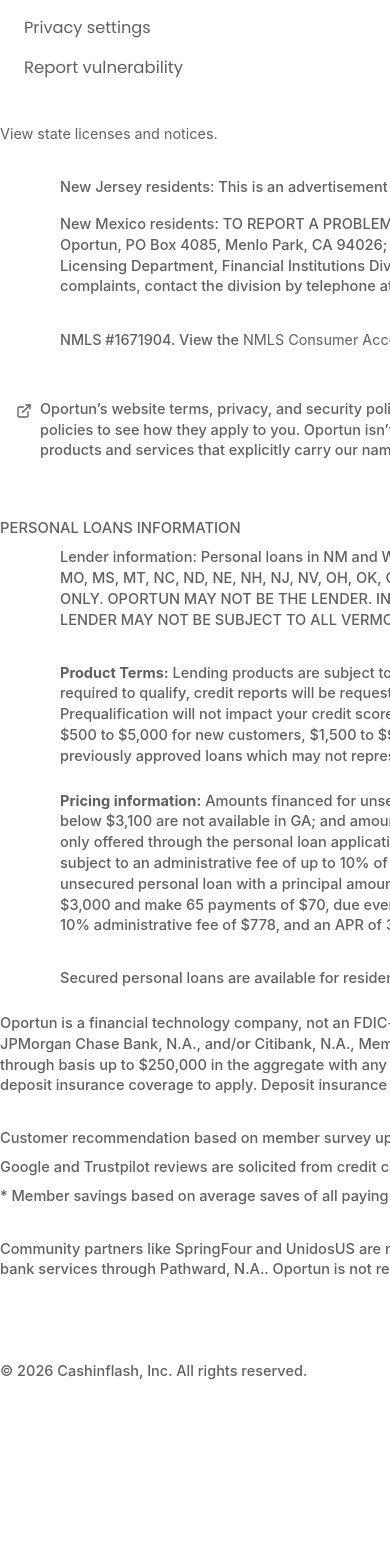
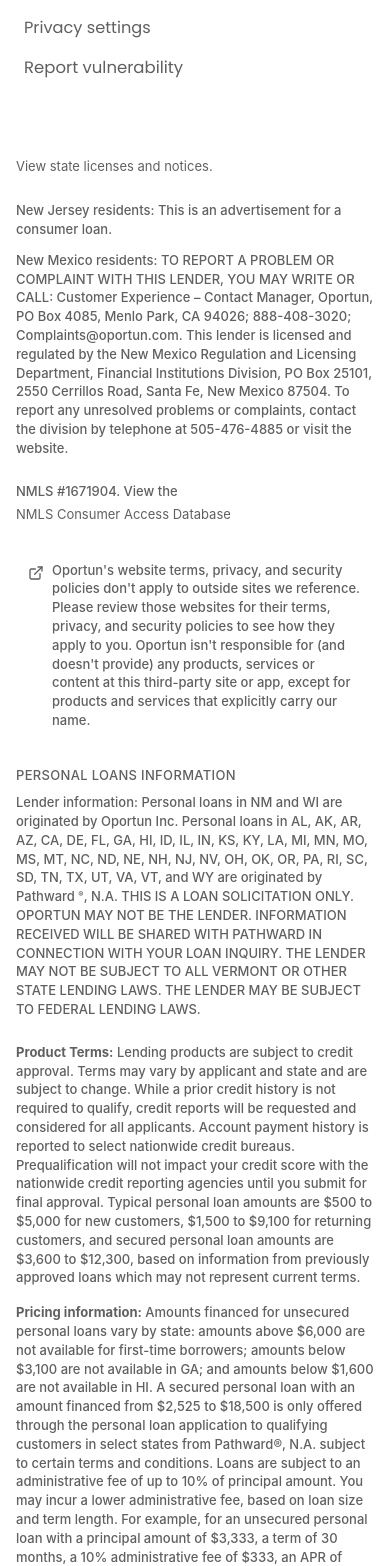
Before and after one commit to rahulch82667-maker/Cash_In_flash, a Next.js app: page / in a window 390 px wide. Shown: the part 7830-9396 px from the top of the page. Before the commit the page ends 9292 px from the top, so only its background shows below. Built offline with nearby package versions, Linux system fonts and the light colour scheme; a web font is replaced by a local one.

Commit message:
make the disclosure component responsive

```diff
--- a/components/home/Disclosures.tsx
+++ b/components/home/Disclosures.tsx
@@ -4,19 +4,29 @@
 
 const Disclosures = () => {
   return (
-    <section className="relative mx-auto pb-20 bg-white" style={{ width: "1200px", color: "#606060", fontFamily: "'Inter', sans-serif" }}>
+    <section
+      className="relative mx-auto py-8 sm:py-12 md:py-16 lg:py-10 bg-white px-4 sm:px-6 md:px-8 lg:px-0"
+      style={{
+        color: "#606060",
+        fontFamily: "'Inter', sans-serif",
+        maxWidth: "1200px",
+        width: "100%"
+      }}
+    >
 
-      {/* 1. State Licenses and Notices */}
-      <div className="mb-8">
-        <button className="text-[14.4px] font-normal">View state licenses and notices.</button>
+      {/*State Licenses and Notices */}
+      <div className="mb-6 sm:mb-8">
+        <button className="text-[13px] sm:text-[14.4px] font-normal hover:underline transition-all">
+          View state licenses and notices.
+        </button>
       </div>
 
-      {/* 2. New Jersey & New Mexico Residents */}
-      <div className="flex flex-col gap-4 mb-8 ml-[60px]">
-        <p className="text-[14.5px] font-medium leading-[20.8px]">
+      {/* New Jersey & New Mexico Residents */}
+      <div className="flex flex-col gap-3 sm:gap-4 mb-6 sm:mb-8 ml-0 sm:ml-[30px] md:ml-[60px]">
+        <p className="text-[13px] sm:text-[14px] md:text-[14.5px] font-medium leading-[18.8px] sm:leading-[20.8px]">
           New Jersey residents: This is an advertisement for a consumer loan.
         </p>
-        <p className="text-[14.6px] font-medium leading-[20.8px]">
+        <p className="text-[13px] sm:text-[14px] md:text-[14.6px] font-medium leading-[18.8px] sm:leading-[20.8px]">
           New Mexico residents: TO REPORT A PROBLEM OR COMPLAINT WITH THIS LENDER, YOU MAY WRITE OR CALL: Customer Experience – Contact Manager,
           Oportun, PO Box 4085, Menlo Park, CA 94026; 888-408-3020; Complaints@oportun.com. This lender is licensed and regulated by the New Mexico Regulation
           and Licensing Department, Financial Institutions Division, PO Box 25101, 2550 Cerrillos Road, Santa Fe, New Mexico 87504. To report any unresolved problems
@@ -24,72 +34,74 @@
         </p>
       </div>
 
-      {/* 3. NMLS Section */}
-      <div className="flex items-center gap-1 mb-8 text-[14.4px] font-medium ml-[60px]">
+      {/*  NMLS Section */}
+      <div className="flex flex-wrap items-center gap-1 mb-6 sm:mb-8 text-[13px] sm:text-[14.4px] font-medium ml-0 sm:ml-[30px] md:ml-[60px]">
         <span>NMLS #1671904. View the</span>
-        <button className="font-normal">NMLS Consumer Access Database</button>
+        <button className="font-normal hover:underline transition-all">NMLS Consumer Access Database</button>
       </div>
 
-      {/* 4. Third Party Policy */}
-      <div className="mb-8  p-4 rounded-lg">
-        <div className="flex items-start gap-2 mb-2">
+      {/* Third Party Policy */}
+      <div className="mb-6 sm:mb-8 p-3 sm:p-4 rounded-lg ">
+        <div className="flex items-start gap-2">
           <ExternalLink size={16} className="mt-1 flex-shrink-0" />
-          <p className="text-[14.5px] font-medium leading-[20.8px]">
-            Oportun’s website terms, privacy, and security policies don’t apply to outside sites we reference. Please review those websites for their terms, privacy, and security policies to see how they apply to you. Oportun isn’t responsible for (and doesn’t provide) any products, services or content at this third-party site or app, except for products and services that explicitly carry our name.
+          <p className="text-[13px] sm:text-[14px] md:text-[14.5px] font-medium leading-[18.8px] sm:leading-[20.8px]">
+            Oportun's website terms, privacy, and security policies don't apply to outside sites we reference. Please review those websites for their terms, privacy, and security policies to see how they apply to you. Oportun isn't responsible for (and doesn't provide) any products, services or content at this third-party site or app, except for products and services that explicitly carry our name.
           </p>
         </div>
       </div>
 
-      {/* 5. Lender Information */}
-      <div className="mb-8">
-        <h3 className="text-[14.8px] font-medium mb-2 uppercase">Personal loans information</h3>
-        <p className="text-[14.6px] font-medium leading-[20.8px] mb-4 ml-[60px]">
-          Lender information: Personal loans in NM and WI are originated by Oportun Inc. Personal loans in AL, AK, AR, AZ, CA, DE, FL, GA, HI, ID, IL, IN, KS, KY, LA, MI, MN, MO, MS, MT, NC, ND, NE, NH, NJ, NV, OH, OK, OR, PA, RI, SC, SD, TN, TX, UT, VA, VT, and WY are originated by Pathward <sup className="text-[10px]">®</sup>, N.A. THIS IS A LOAN SOLICITATION ONLY. OPORTUN MAY NOT BE THE LENDER. INFORMATION RECEIVED WILL BE SHARED WITH PATHWARD IN CONNECTION WITH YOUR LOAN INQUIRY. THE LENDER MAY NOT BE SUBJECT TO ALL VERMONT OR OTHER STATE LENDING LAWS. THE LENDER MAY BE SUBJECT TO FEDERAL LENDING LAWS.
+      {/*  Lender Information */}
+      <div className="mb-6 sm:mb-8">
+        <h3 className="text-[13px] sm:text-[14px] md:text-[14.8px] font-medium mb-2 uppercase tracking-wide">
+          Personal loans information
+        </h3>
+        <p className="text-[13px] sm:text-[14px] md:text-[14.6px] font-medium leading-[18.8px] sm:leading-[20.8px] ml-0 sm:ml-[30px] md:ml-[60px]">
+          Lender information: Personal loans in NM and WI are originated by Oportun Inc. Personal loans in AL, AK, AR, AZ, CA, DE, FL, GA, HI, ID, IL, IN, KS, KY, LA, MI, MN, MO, MS, MT, NC, ND, NE, NH, NJ, NV, OH, OK, OR, PA, RI, SC, SD, TN, TX, UT, VA, VT, and WY are originated by Pathward <sup className="text-[8px] sm:text-[10px]">®</sup>, N.A. THIS IS A LOAN SOLICITATION ONLY. OPORTUN MAY NOT BE THE LENDER. INFORMATION RECEIVED WILL BE SHARED WITH PATHWARD IN CONNECTION WITH YOUR LOAN INQUIRY. THE LENDER MAY NOT BE SUBJECT TO ALL VERMONT OR OTHER STATE LENDING LAWS. THE LENDER MAY BE SUBJECT TO FEDERAL LENDING LAWS.
         </p>
       </div>
 
-      {/* 6. Product Terms */}
-      <div className="flex flex-col gap-6 mb-8 ml-[60px]">
+      {/* Product Terms */}
+      <div className="flex flex-col gap-4 sm:gap-6 mb-6 sm:mb-8 ml-0 sm:ml-[30px] md:ml-[60px]">
         <div>
-          <p className="text-[14.5px] font-medium leading-[20.8px]">
+          <p className="text-[13px] sm:text-[14px] md:text-[14.5px] font-medium leading-[18.8px] sm:leading-[20.8px]">
             <strong>Product Terms:</strong> Lending products are subject to credit approval. Terms may vary by applicant and state and are subject to change. While a prior credit history is not required to qualify, credit reports will be requested and considered for all applicants. Account payment history is reported to select nationwide credit bureaus. Prequalification will not impact your credit score with the nationwide credit reporting agencies until you submit for final approval. Typical personal loan amounts are $500 to $5,000 for new customers, $1,500 to $9,100 for returning customers, and secured personal loan amounts are $3,600 to $12,300, based on information from previously approved loans which may not represent current terms.
           </p>
         </div>
 
         <div>
-          <p className="text-[14.6px] font-medium leading-[20.8px]">
+          <p className="text-[13px] sm:text-[14px] md:text-[14.6px] font-medium leading-[18.8px] sm:leading-[20.8px]">
             <strong>Pricing information:</strong> Amounts financed for unsecured personal loans vary by state: amounts above $6,000 are not available for first-time borrowers; amounts below $3,100 are not available in GA; and amounts below $1,600 are not available in HI. A secured personal loan with an amount financed from $2,525 to $18,500 is only offered through the personal loan application to qualifying customers in select states from Pathward®, N.A. subject to certain terms and conditions. Loans are subject to an administrative fee of up to 10% of principal amount. You may incur a lower administrative fee, based on loan size and term length. For example, for an unsecured personal loan with a principal amount of $3,333, a term of 30 months, a 10% administrative fee of $333, an APR of 35.95%, the borrower will receive $3,000 and make 65 payments of $70, due every 2 weeks. For example, for a secured personal loan with a principal amount of $7,778 for a term of 39 months, a 10% administrative fee of $778, and an APR of 34.95%, the borrower will receive $7,000 and make 84 payments of $140, due every 2 weeks.
           </p>
         </div>
       </div>
 
-      {/* 7. Secured Loans & FDIC */}
-      <div className="flex flex-col gap-6 mb-8">
-        <p className="text-[14.6px] font-medium leading-[20.8px] ml-[60px]">
+      {/*Secured Loans & FDIC */}
+      <div className="flex flex-col gap-4 sm:gap-6 mb-6 sm:mb-8">
+        <p className="text-[13px] sm:text-[14px] md:text-[14.6px] font-medium leading-[18.8px] sm:leading-[20.8px] ml-0 sm:ml-[30px] md:ml-[60px]">
           Secured personal loans are available for residents of: Arizona, California, Florida, Illinois, Nevada, New Jersey, Texas and Utah.
         </p>
-        <p className="text-[14.6px] font-medium leading-[20.8px]">
-          Oportun is a financial technology company, not an FDIC-insured bank. However, Oportun holds your deposits in accounts established by Oportun at Wells Fargo Bank, N.A., JPMorgan Chase Bank, N.A., and/or Citibank, N.A., Members FDIC (collectively, the “Depository Institutions”). Those deposits are eligible for FDIC-insurance on a pass-through basis up to $250,000 in the aggregate with any other deposits you hold at a given Depository Institution. Certain conditions must be satisfied for pass-through deposit insurance coverage to apply. Deposit insurance only covers the failure of a Depository Institution.
+        <p className="text-[13px] sm:text-[14px] md:text-[14.6px] font-medium leading-[18.8px] sm:leading-[20.8px] px-0 sm:px-[30px] md:px-[60px]">
+          Oportun is a financial technology company, not an FDIC-insured bank. However, Oportun holds your deposits in accounts established by Oportun at Wells Fargo Bank, N.A., JPMorgan Chase Bank, N.A., and/or Citibank, N.A., Members FDIC (collectively, the "Depository Institutions"). Those deposits are eligible for FDIC-insurance on a pass-through basis up to $250,000 in the aggregate with any other deposits you hold at a given Depository Institution. Certain conditions must be satisfied for pass-through deposit insurance coverage to apply. Deposit insurance only covers the failure of a Depository Institution.
         </p>
       </div>
 
-      {/* 8. Trust & Stats */}
-      <div className="flex flex-col gap-2 mb-8 text-[14.6px] font-medium leading-[20.8px]">
+      {/*Trust & Stats */}
+      <div className="flex flex-col gap-2 mb-6 sm:mb-8 text-[12px] sm:text-[13px] md:text-[14.6px] font-medium leading-[18px] sm:leading-[20.8px] px-0 sm:px-[30px] md:px-[60px]">
         <p>Customer recommendation based on member survey updated quarterly. 9 out of 10 is based on loan members.</p>
         <p>Google and Trustpilot reviews are solicited from credit customers only. Google rating is currently based on all Oportun store locations.</p>
         <p>* Member savings based on average saves of all paying app members in the prior 12 months. Not a guarantee; results will vary based on your income and spending.</p>
       </div>
 
-      {/* 9. Community Partners */}
-      <div className="mb-12">
-        <p className="text-[14.6px] font-medium leading-[20.8px]">
+      {/*Community Partners */}
+      <div className="mb-8 sm:mb-12">
+        <p className="text-[13px] sm:text-[14px] md:text-[14.6px] font-medium leading-[18.8px] sm:leading-[20.8px]">
           Community partners like SpringFour and UnidosUS are not affiliates or agents of Oportun, Inc. or its affiliates. Community partners are optional services and are not partner bank services through Pathward, N.A.. Oportun is not responsible for any third-party content and opinions provided by community partners.
         </p>
       </div>
 
-      {/* 10. Copyright Line */}
-      <div className=" border-gray-200 pt-8">
-        <p className="text-[14.5px] font-medium font-inter">
+      {/* Copyright Line */}
+      <div className=" border-gray-200 pt-6 mt-[-20px] sm:pt-8">
+        <p className="text-[12px] sm:text-[13px] md:text-[14.5px] font-medium font-inter text-center sm:text-left">
           © 2026 Cashinflash, Inc. All rights reserved.
         </p>
       </div>
```
